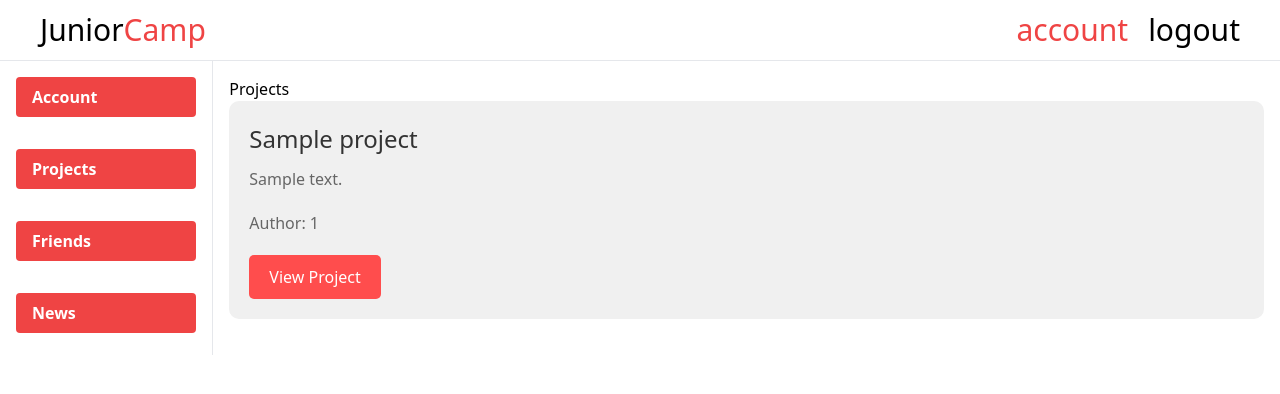
After one commit to YudinRomanovich/JuniorCamp, a FastAPI app: template src/templates/projects.html in a window 1280 px wide. The commit adds this page. Shown: the top 394 px of the page. Run offline with FastAPI, Linux system fonts and the light colour scheme; the template is opened without the code that fills it: most values are stand-ins (such as "Sample title", 1, 10 or a date in 2020); parts of the project's set-up code (start-up, migrations or seed data) failed here and were passed over; some libraries are stand-ins or nearby versions.

Commit message:
feature: add create project and get project

```diff
--- a/src/auth/schemas.py
+++ b/src/auth/schemas.py
@@ -12,7 +12,7 @@ class UserRead(schemas.BaseUser[int]):
     is_active: bool = True
     is_superuser: bool = False
     is_verified: bool = False
-    profile_image: bytes
+    profile_image: bytes = None
 
     class Config:
         orm_mode = True
@@ -28,3 +28,4 @@ class UserCreate(schemas.BaseUserCreate):
     is_active: Optional[bool] = True
     is_superuser: Optional[bool] = False
     is_verified: Optional[bool] = False
+    profile_image: Optional[bytes] = None
--- a/src/main.py
+++ b/src/main.py
@@ -1,4 +1,4 @@
-from fastapi import FastAPI, Request
+from fastapi import FastAPI
 from fastapi.responses import RedirectResponse
 from fastapi_users import FastAPIUsers
 from auth.manager import get_user_manager
@@ -6,10 +6,14 @@ from auth.schemas import UserCreate, UserRead
 from auth.base_config import auth_backend
 
 from pages.router import router as router_base
+from projects.router import router as router_proj
+
 
 app = FastAPI()
 
 app.include_router(router_base)
+app.include_router(router_proj)
+
 
 fastapi_users = FastAPIUsers(
     get_user_manager,
--- a/src/pages/router.py
+++ b/src/pages/router.py
@@ -3,6 +3,7 @@ from fastapi import APIRouter, Depends, Request
 from fastapi.responses import RedirectResponse
 from fastapi.templating import Jinja2Templates
 from auth.base_config import current_user
+from projects.router import get_specific_progect
 
 router = APIRouter(
     prefix="",
@@ -10,6 +11,11 @@ router = APIRouter(
 )
 
 templates = Jinja2Templates(directory="templates")
+
+@router.get("/projects")
+async def get_project_page(request: Request, projects=Depends(get_specific_progect)):
+    print(projects)
+    return templates.TemplateResponse("projects.html", {"request": request, "projects": projects})
 
 @router.get("/feed")
 async def get_base_page(request: Request):
--- /dev/null
+++ b/src/templates/projects.html
@@ -0,0 +1,77 @@
+{% extends "base.html" %}
+
+{% block head %}
+<style>
+.project-card {
+  background-color: #f0f0f0;
+  border-radius: 10px;
+  padding: 20px;
+  margin-bottom: 20px;
+}
+
+.project-card h2 {
+  color: #333;
+  font-size: 24px;
+  margin-bottom: 10px;
+}
+
+.project-card p {
+  color: #666;
+  font-size: 16px;
+  margin-bottom: 20px;
+}
+
+.project-card .button {
+  background-color: #ff4d4d;
+  color: #fff;
+  padding: 10px 20px;
+  border-radius: 5px;
+  text-decoration: none;
+  transition: background-color 0.3s ease;
+  display: inline-block;
+}
+
+.project-card .button:hover {
+  background-color: #ff3333;
+}
+
+@keyframes fadeIn {
+  from {
+    opacity: 0;
+    transform: translateY(20px);
+  }
+  to {
+    opacity: 1;
+    transform: translateY(0);
+  }
+}
+
+.project-card {
+  animation: fadeIn 0.5s ease;
+}
+
+</style>
+{% endblock %}
+
+{% block content %}
+<h1>Projects</h1>
+{% for project in projects %}
+  <div class="project-card">
+    <h2>{{ project["name"] }}</h2>
+    <p>{{ project["description"] }}</p>
+    <p>Author: {{ project["author_id"] }}</p>
+    <a href="#" class="button">View Project</a>
+  </div>
+{% endfor %}
+
+<script>
+const buttons = document.querySelectorAll('.button');
+buttons.forEach(button => {
+  button.addEventListener('click', () => {
+    // Действия при нажатии на кнопку
+    console.log('Button clicked!');
+  });
+});
+</script>
+
+{% endblock %}
--- a/src/templates/register.html
+++ b/src/templates/register.html
@@ -78,7 +78,8 @@
                 id: 0,
                 username: username,
                 skills: skills,
-                profession: profession
+                profession: profession,
+                profile_image: "string"
             };
 
           fetch("/auth/register", {
```
Also changed, not shown: src/projects/models.py (+8 -11 lines), src/projects/router.py (+70 -0 lines), src/projects/schemas.py (+7 -0 lines), src/projects/utils.py (added, +29 -0 lines), src/user_proj/models.py (deleted, +0 -17 lines), src/user_proj/schemas.py (deleted, +0 -8 lines), src/auth/utils.py (line endings or trailing spaces).
